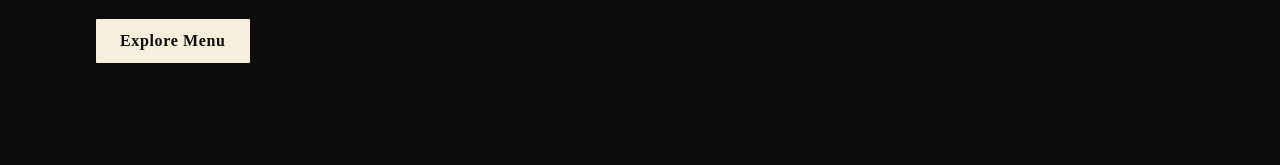
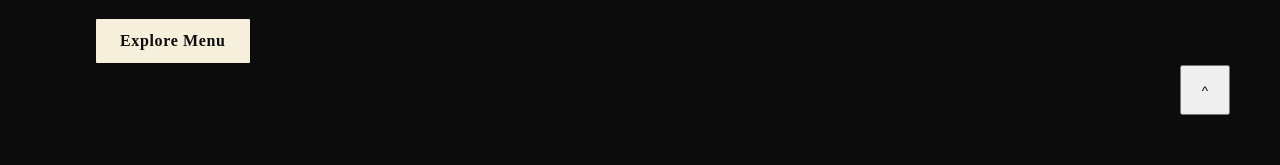
Before and after one commit to Cleve-codes/simple-react-landing-page, a React (Create React App) app: page / in a window 1280 px wide. Shown: the part 635-800 px from the top of the page. Built offline with nearby package versions, Linux system fonts and the light colour scheme; a web font is replaced by a local one.

Commit message:
version one

```diff
--- a/src/App.js
+++ b/src/App.js
@@ -14,10 +14,12 @@ import {
 } from "./container";
 import { Navbar } from "./components";
 import "./App.css";
+import BackToTopBtnTo from "./components/BackToTop/BackToTopBtn";
 
 const App = () => {
   return (
     <div>
+      <BackToTopBtnTo />
       <Navbar />
 
       <Header />
--- /dev/null
+++ b/src/components/BackToTop/BackToTopBtn.js
@@ -0,0 +1,41 @@
+import React from "react";
+import { useState, useEffect } from "react";
+
+function BackToTopBtn() {
+  const [BackToTopBtn, setBackToTop] = useState(false);
+
+  useEffect(() => {
+    window.addEventListener("scroll", () => {
+      window.scrollY > 100 ? setBackToTop(true) : setBackToTop(false);
+    });
+  }, []);
+
+  const scrollUp = () => {
+    window.scrollTo({
+      top: 0,
+      behavior: "smooth",
+    });
+  };
+
+  return (
+    <div>
+      <button
+        style={{
+          position: "fixed",
+          bottom: "50px",
+          right: "50px",
+          height: "50px",
+          width: "50px",
+          background: "--var(--color-black)",
+          color: "--var(--color-golden)",
+        }}
+        onClick={() => scrollUp()}
+      >
+        {" "}
+        ^{" "}
+      </button>
+    </div>
+  );
+}
+
+export default BackToTopBtn;
```
